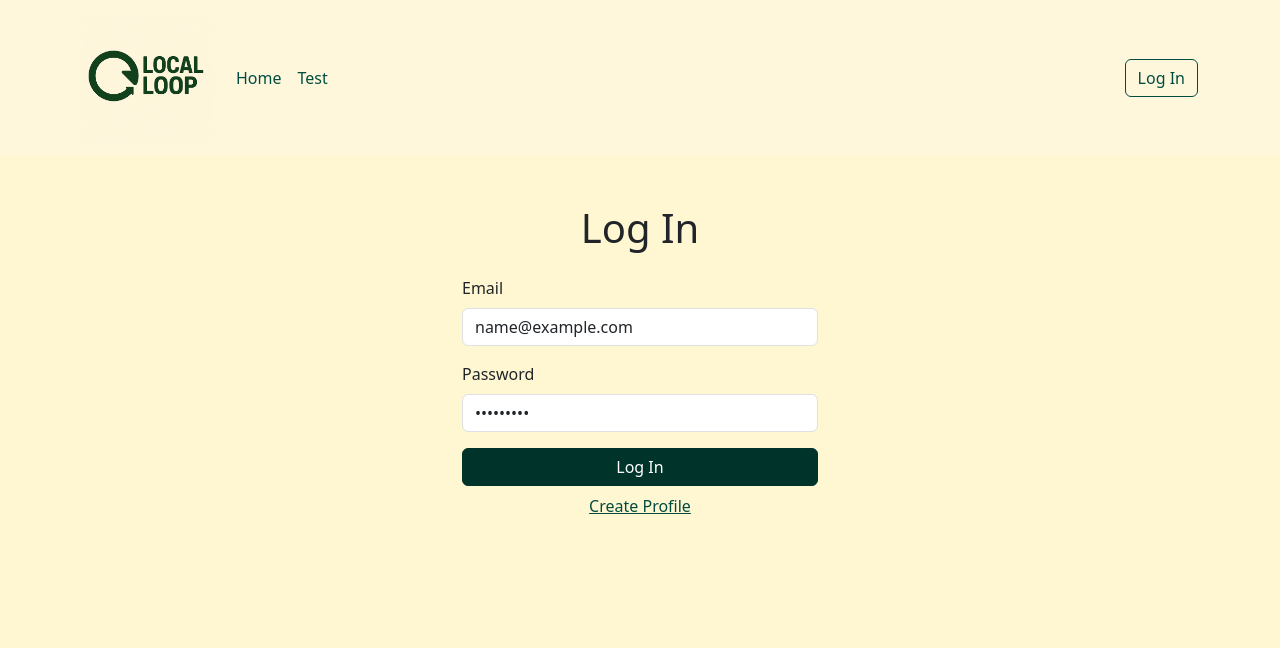
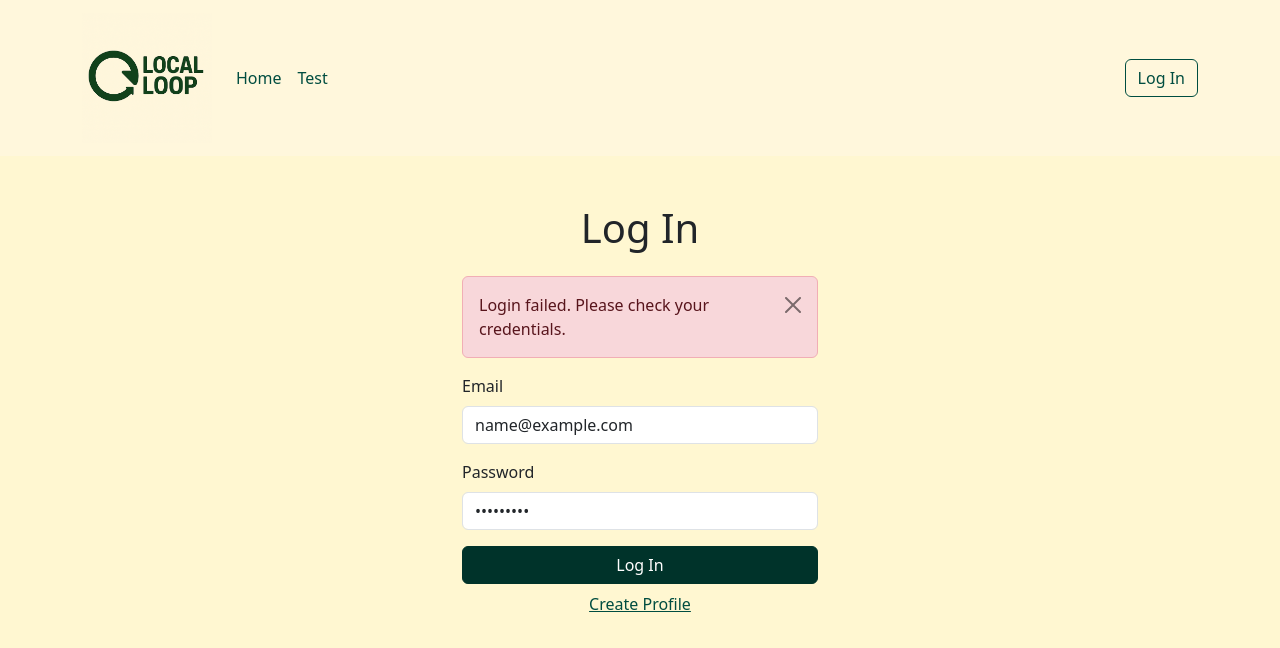
Before and after one commit to FLMP13/Local-Loop-Frontend, a React (Vite) app in the folder my-app/: page /login in a window 1280 px wide. Both pictures are taken after typing "name@example.com", "Sample123" into the empty fields and a click on the button "Log In". Shown: the top 648 px of the page. Built offline with nearby package versions, Linux system fonts and the light colour scheme; no server answers.

Commit message:
Alert message for wrong credentials

```diff
--- a/my-app/src/pages/Login.jsx
+++ b/my-app/src/pages/Login.jsx
@@ -1,6 +1,6 @@
 // src/pages/Login.jsx
 import React, { useState } from 'react'
-import { Container, Row, Col, Form, Button } from 'react-bootstrap'
+import { Container, Row, Col, Form, Button, Alert } from 'react-bootstrap'
 import { Link, useNavigate } from 'react-router-dom'
 import axios from 'axios'
 
@@ -42,6 +42,14 @@ export default function Login() {
       <Row className="justify-content-center">
         <Col md={6} lg={4}>
           <h1 className="mb-4 text-center">Log In</h1>
+
+          {/* UPDATE: render error alert if present */}
+          {error && (
+            <Alert variant="danger" onClose={() => setError('')} dismissible>
+              {error}
+            </Alert>
+          )}
+
           <Form onSubmit={handleSubmit}>
             <Form.Group className="mb-3">
               <Form.Label>Email</Form.Label>
```
